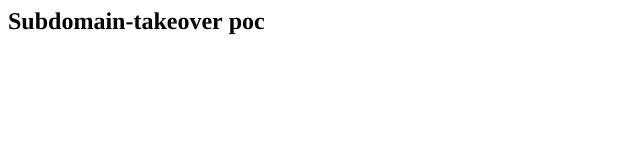
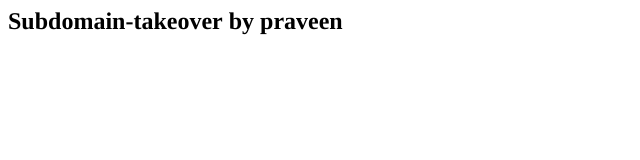
Before and after one commit to Praveenprajith/beldex-project, a plain HTML site: page index.html in a window 1280 px wide. Shown: the whole page, without its empty margins (0-640 px from the left). Drawn offline with Linux system fonts and the light colour scheme.

Commit message:
Update index.html

```diff
--- a/index.html
+++ b/index.html
@@ -11,6 +11,6 @@
   </style>
 </head>
 <body>
-<h1 style="margin: 0.0px 0.0px 16.1px 0.0px; font: 24.0px Times; color: #000000; -webkit-text-stroke: #000000"><span class="s1"><b>Subdomain-takeover poc</b></span></h1>
+<h1 style="margin: 0.0px 0.0px 16.1px 0.0px; font: 24.0px Times; color: #000000; -webkit-text-stroke: #000000"><span class="s1"><b>Subdomain-takeover by praveen</b></span></h1>
 </body>
 </html>
```
